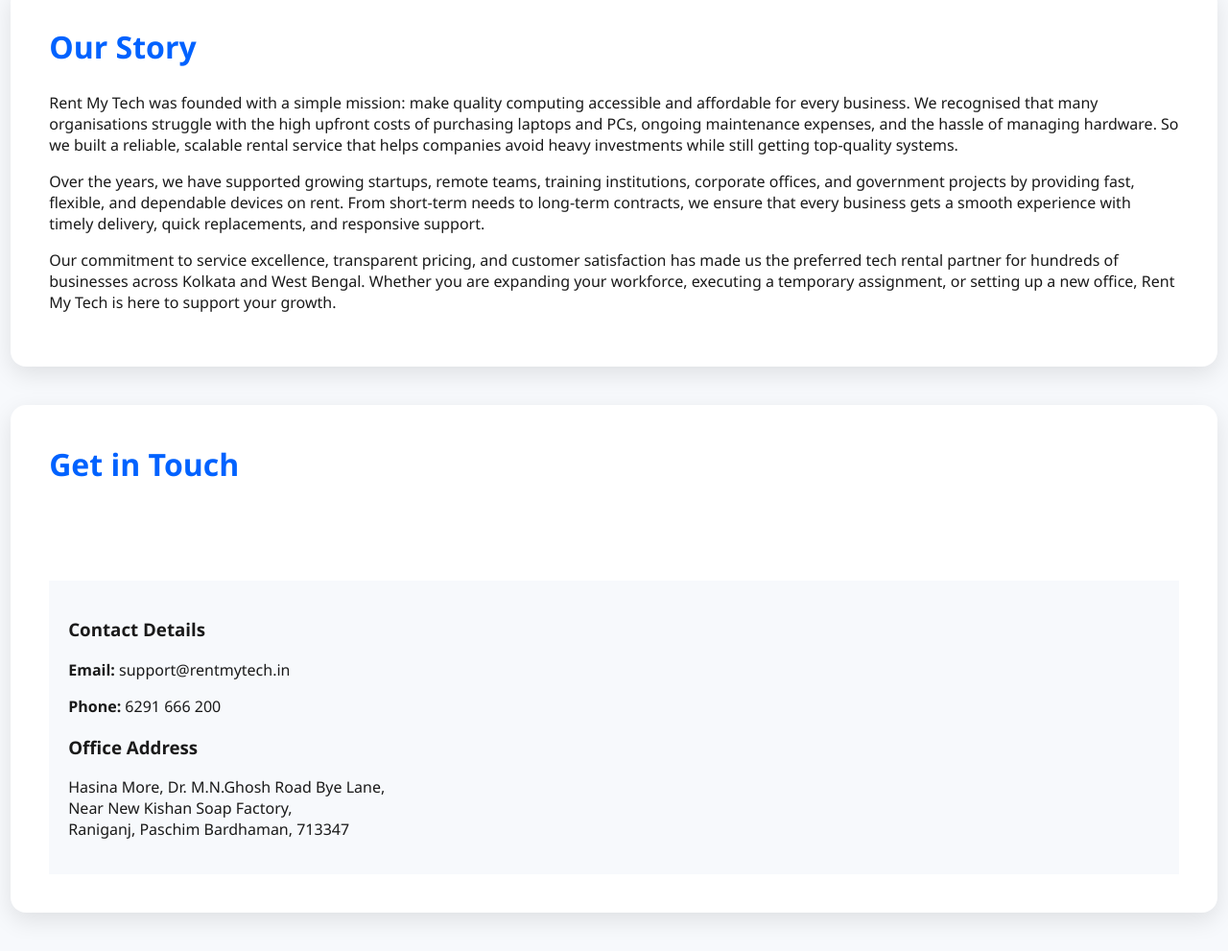
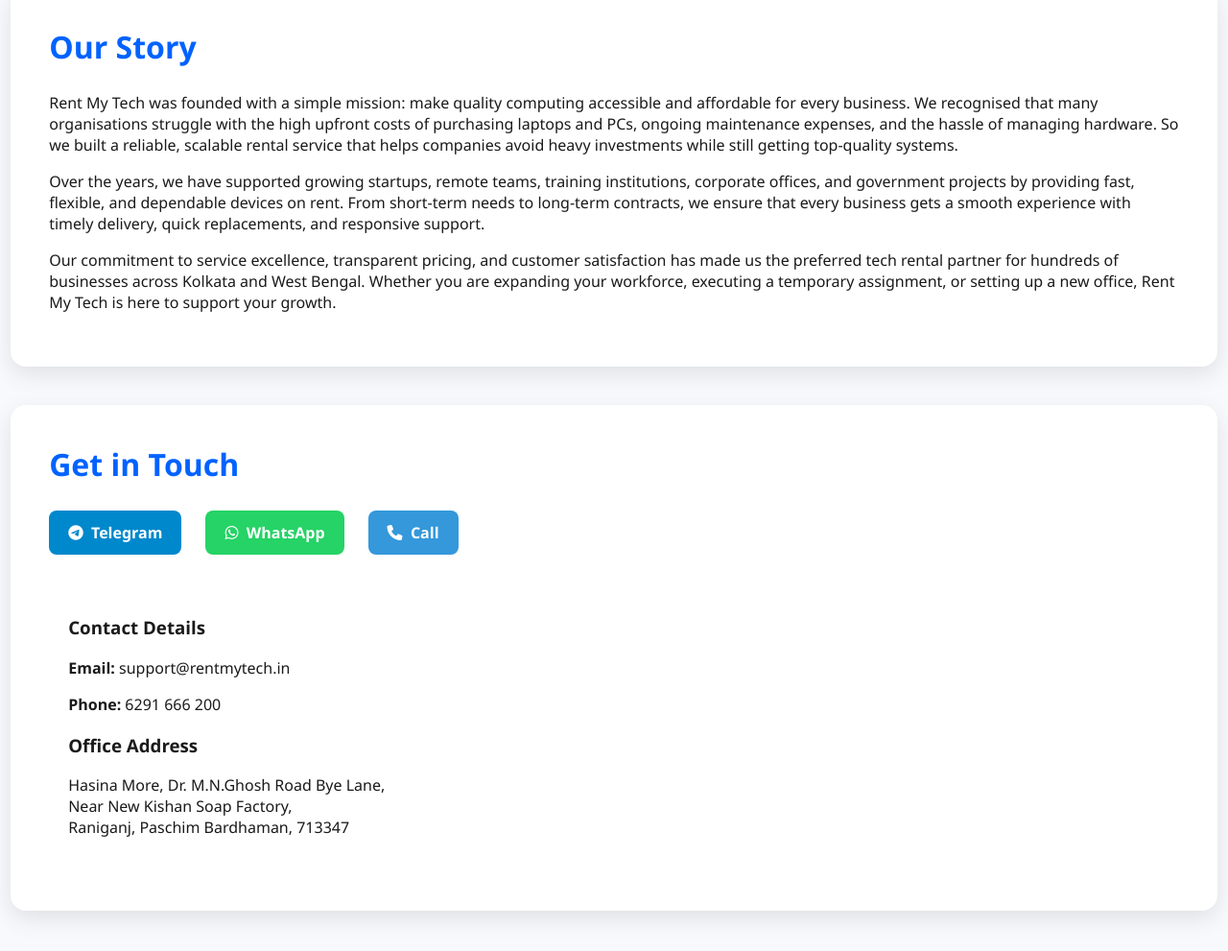
Before and after one commit to rentmytech/rentmytech.in, a plain HTML site: page index.html in a window 1280 px wide. Shown: the part 2073-3064 px from the top of the page at 96% size. Drawn offline with Linux system fonts and the light colour scheme.

Commit message:
index.html

```diff
--- a/index.html
+++ b/index.html
@@ -1,5 +1,5 @@
 <!DOCTYPE html>
-<html lang="en">
+<html lang="en
 <head>
     <meta charset="UTF-8" />
     <meta name="viewport" content="width=device-width, initial-scale=1.0" />
@@ -116,18 +116,24 @@
         }
 
         .contact-shortcuts a {
-            display: flex;
+            display: inline-flex;
             align-items: center;
-            backdrop-filter: blur(12px);
-            background: rgba(255, 255, 255, 0.15);
-            border: 1px solid rgba(255, 255, 255, 0.3);
-            color: white;
             padding: 12px 20px;
-            border-radius: 12px;
+            margin-right: 10px;
+            color: #ffffff;
+            font-weight: 700;
+            border-radius: 8px;
             text-decoration: none;
-            font-weight: bold;
-            transition: all 0.3s ease;
+            background: transparent;
+            border: none;
+            transition: transform 0.15s ease, opacity 0.15s ease;
         }
+
+        .contact-shortcuts a.telegram { background: #0088cc; }
+        .contact-shortcuts a.whatsapp { background: #25d366; }
+        .contact-shortcuts a.call { background: #3498db; }
+
+        .contact-shortcuts a:hover { transform: translateY(-3px); opacity: 0.95; }
 
         .contact-shortcuts a:hover {
             background: rgba(255, 255, 255, 0.25);
@@ -324,15 +330,14 @@ toggleBtn.onclick = () => {
     <section id="contact" style="background:var(--card-bg); color:var(--text-dark);">
         <h2>Get in Touch</h2>
         <div class="contact-shortcuts">
-            <a href="https://t.me/rentmytechin" target="_blank"><i class="fa-brands fa-telegram"></i>&nbsp; Telegram</a>
-            <a href="https://wa.me/916291666200" target="_blank"><i class="fa-brands fa-whatsapp"></i>&nbsp; WhatsApp</a>
-            <a href="tel:+916291666200"><i class="fa-solid fa-phone"></i>&nbsp; Call</a>
+            <a href="https://t.me/rentmytechin" target="_blank" class="telegram"><i class="fa-brands fa-telegram"></i>&nbsp; Telegram</a>
+            <a href="https://wa.me/916291666200" target="_blank" class="whatsapp"><i class="fa-brands fa-whatsapp"></i>&nbsp; WhatsApp</a>
+            <a href="tel:+916291666200" class="call"><i class="fa-solid fa-phone"></i>&nbsp; Call</a>
         </div>
 
-        <div style="margin-top:25px; padding:20px; background:var(--section-bg)">
+        <div style="margin-top:25px; padding:20px; background:var(--card-bg)">
             <h3>Contact Details</h3>
             <p><strong>Email:</strong> support@rentmytech.in</p>
             <p><strong>Phone:</strong> 6291 666 200</p>
             <h3>Office Address</h3>
             <p>Hasina More, Dr. M.N.Ghosh Road Bye Lane,<br>Near New Kishan Soap Factory,<br>Raniganj, Paschim Bardhaman, 713347</p>
-            <!-- </h
```
